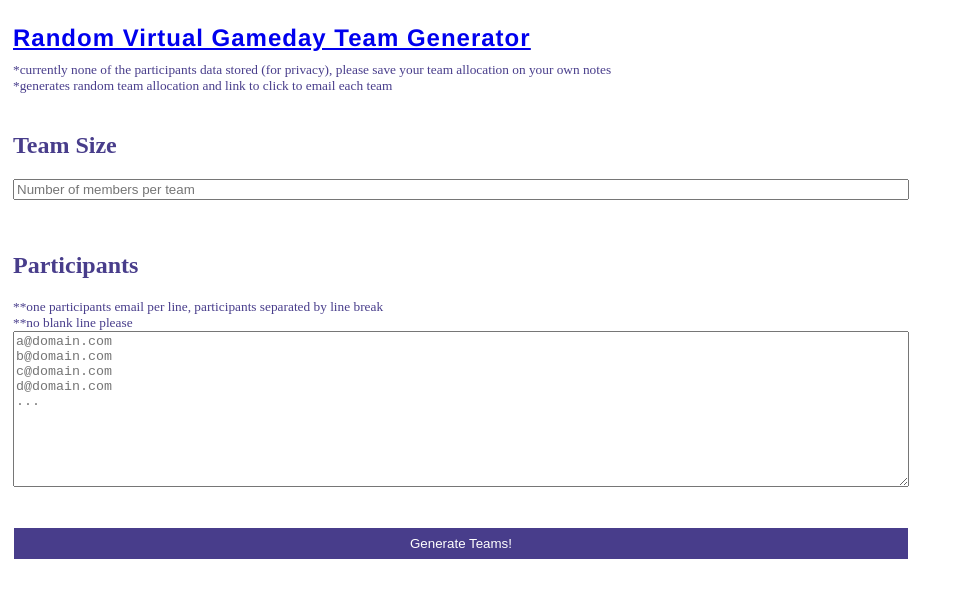
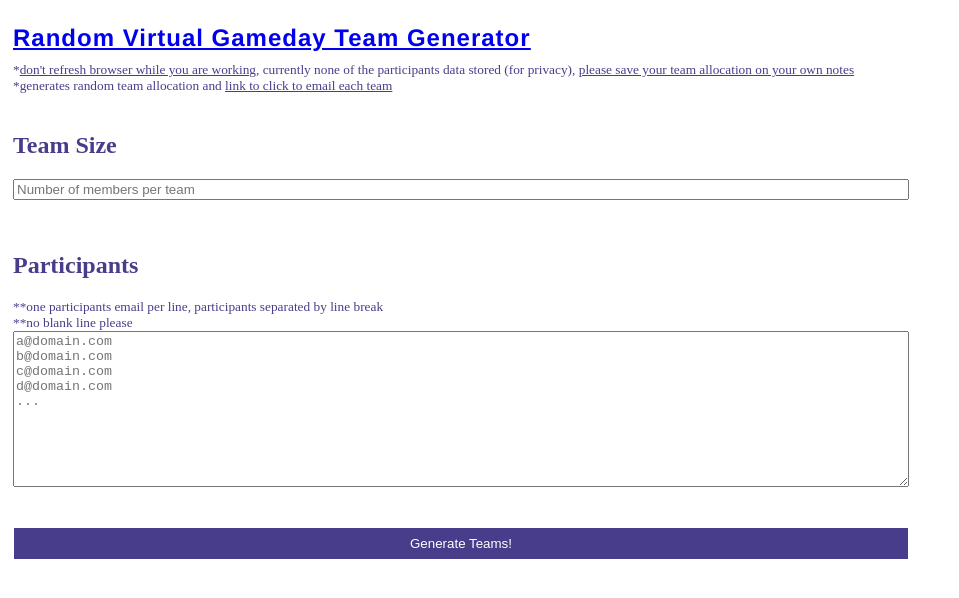
Before and after one commit to sigitp-git/aws-virt-gameday-randomteamgen, a plain HTML site: page index.html in a window 1280 px wide. Shown: the whole page, without its empty margins (0-959 px from the left). Drawn offline with Linux system fonts and the light colour scheme.

Commit message:
small fix

```diff
--- a/index.html
+++ b/index.html
@@ -9,10 +9,9 @@
 <body>
 	<div id="app-container">
 		<h1><a href="index.html">Random Virtual Gameday Team Generator</a></h1>
-		<small>*currently none of the participants data stored (for privacy), please save your team allocation on your
-			own
-			notes</small>
-		<small>*generates random team allocation and link to click to email each team</small>
+		<small>*<u>don't refresh browser while you are working</u>, currently none of the participants data stored (for privacy), <u>please save your team allocation on your
+			own notes</u></small>
+		<small>*generates random team allocation and <u>link to click to email each team</u></small>
 		<br />
 		<form id="team-settings">
 			<label>
```
